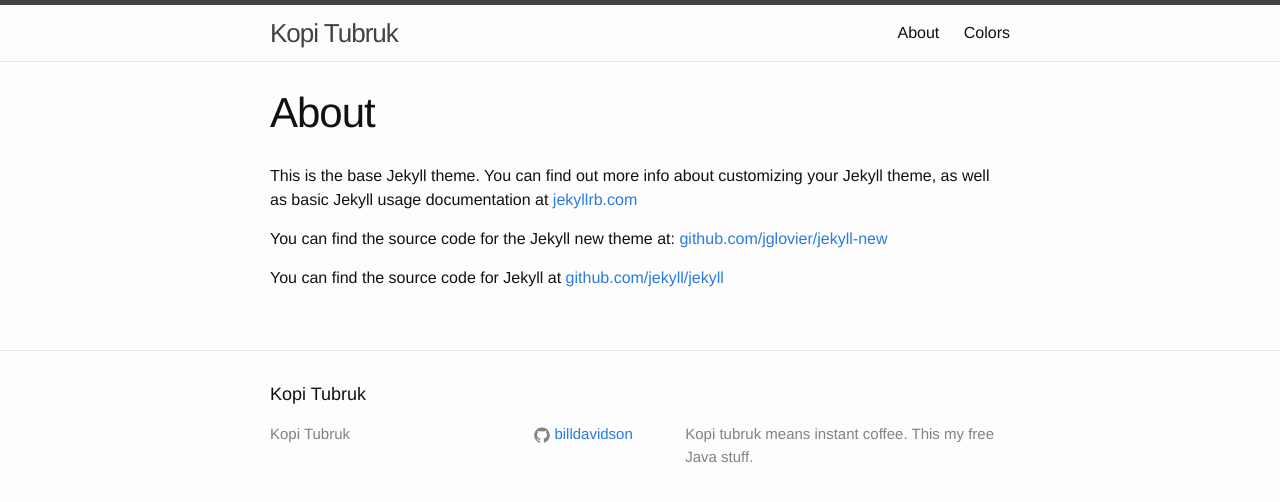
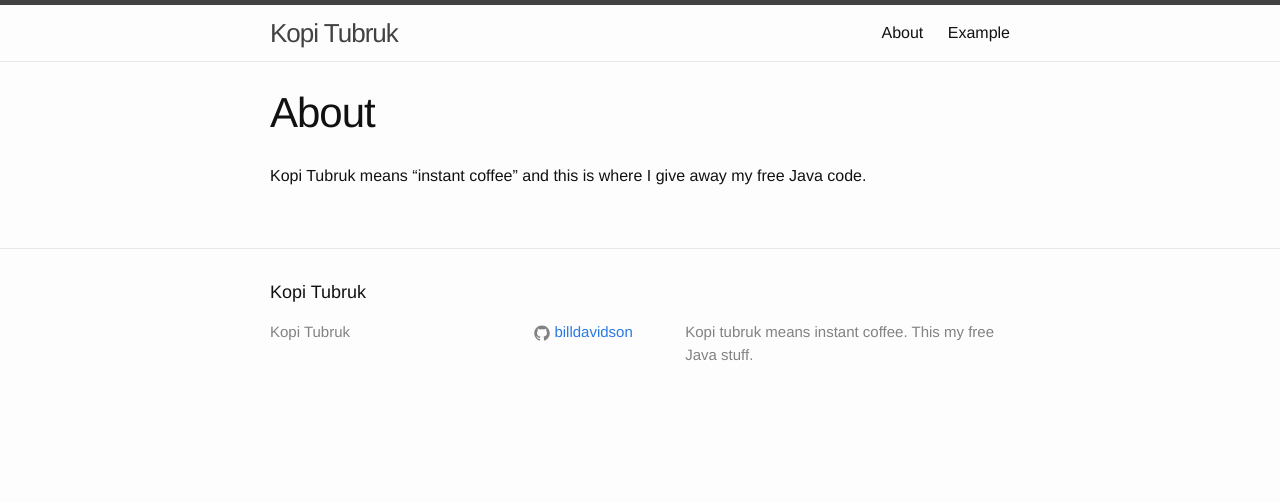
Before and after one commit to billdavidson/billdavidson.github.io, a Jekyll site: the page built from about.md, in a window 1280 px wide. Shown: the top 502 px of the page. Built offline with Jekyll 4.4.1, drawn with Linux system fonts in a browser that asks for light colours.

Commit message:
More clean up.

```diff
--- a/about.md
+++ b/about.md
@@ -4,8 +4,14 @@ title: About
 permalink: /about/
 ---
 
+Kopi Tubruk means "instant coffee" and this is where I give away my free Java code.
+
+<!--
+
 This is the base Jekyll theme. You can find out more info about customizing your Jekyll theme, as well as basic Jekyll usage documentation at [jekyllrb.com](http://jekyllrb.com/)
 
 You can find the source code for the Jekyll new theme at: [github.com/jglovier/jekyll-new](https://github.com/jglovier/jekyll-new)
 
 You can find the source code for Jekyll at [github.com/jekyll/jekyll](https://github.com/jekyll/jekyll)
+
+-->
--- a/example.md
+++ b/example.md
@@ -1,6 +1,4 @@
 ---
 layout: default
-title: "Colors"
+title: "Example"
 ---
-
-stuff
```
Also changed, not shown: 1 other file.
